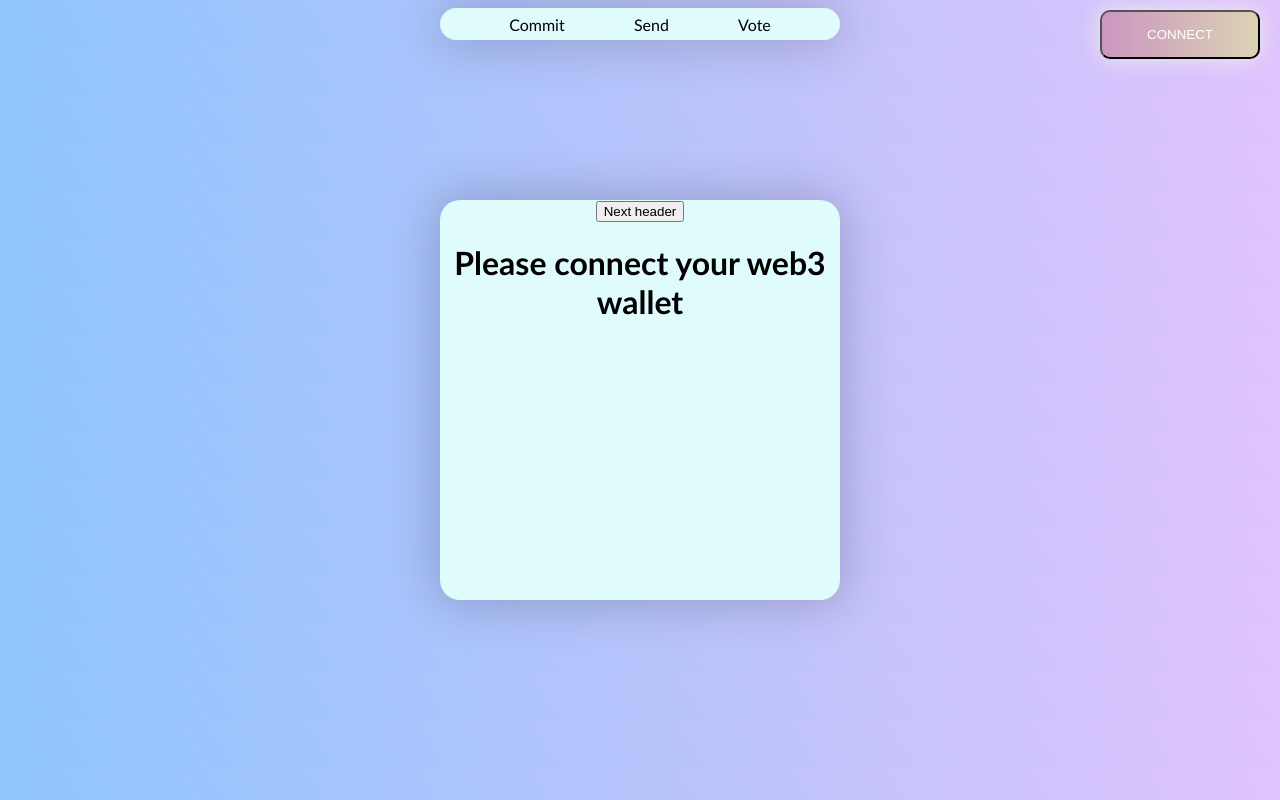
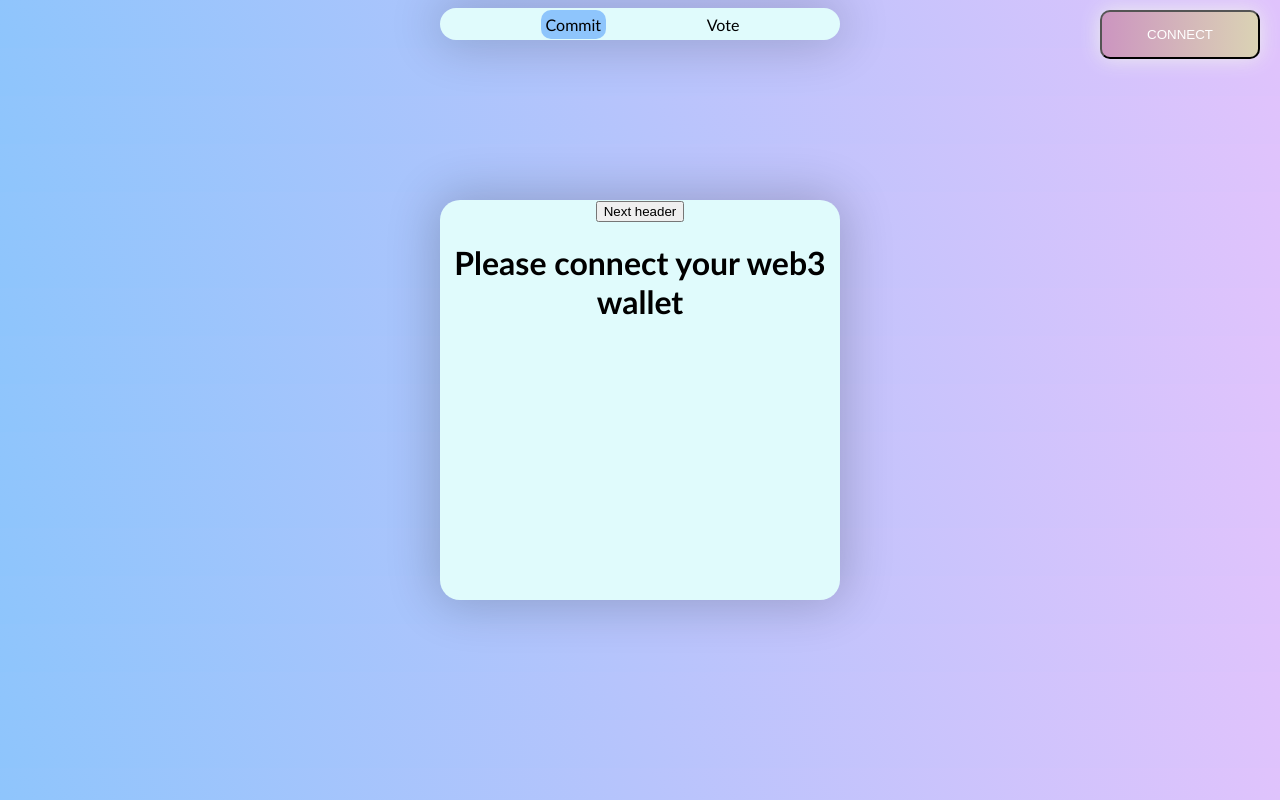
Before and after one commit to kobigurk/stardrop, a React (Create React App) app in the folder myApp/: page / in a window 1280 px wide. Built offline with nearby package versions, Linux system fonts and the light colour scheme.

Commit message:
add highlight on current header

```diff
--- a/myApp/src/App.js
+++ b/myApp/src/App.js
@@ -41,7 +41,7 @@ function App() {
 
   return (
     <div>
-      <PhaseHeader />
+      <PhaseHeader headerIndex={headerIndex} />
       <Container headerIndex={headerIndex} setHeaderIndex={setHeaderIndex} isConnected={isConnected} setIsConnected={setIsConnected} />
       <button className={'connect-button'} onClick={() => {
         sign_message(() => { setIsConnected(true) });
--- a/myApp/src/PhaseHeader.js
+++ b/myApp/src/PhaseHeader.js
@@ -15,18 +15,18 @@ const styles = {
     justifyContent: 'space-evenly',
     display: 'flex',
     maxWidth: "400px",
-//    width: "50%",
+    //    width: "50%",
     height: "20px",
     borderRadius: "20px",
 }
 
 function PhaseHeader(props) {
+    let { headerIndex } = props;
     return (
         <div className={'header'}>
-          <div>Commit</div>
-          <div>Send</div>
-          <div>Vote</div>
-        </div>
+            <div className={headerIndex == 0 ? 'selected-header' : ''}>Commit</div>
+            <div className={headerIndex == 1 ? 'selected-header' : ''}>Vote</div>
+        </div >
     )
 }
 
--- a/myApp/src/myStyles.css
+++ b/myApp/src/myStyles.css
@@ -121,3 +121,9 @@ body {
   background-color: #8ec5fc;
   background-image: linear-gradient(62deg, #8ec5fc 0%, #e0c3fc 100%);
 }
+
+.selected-header {
+  background-color: #8ec5fc;
+  border-radius: 10px;
+  padding: 5px;
+}
```
